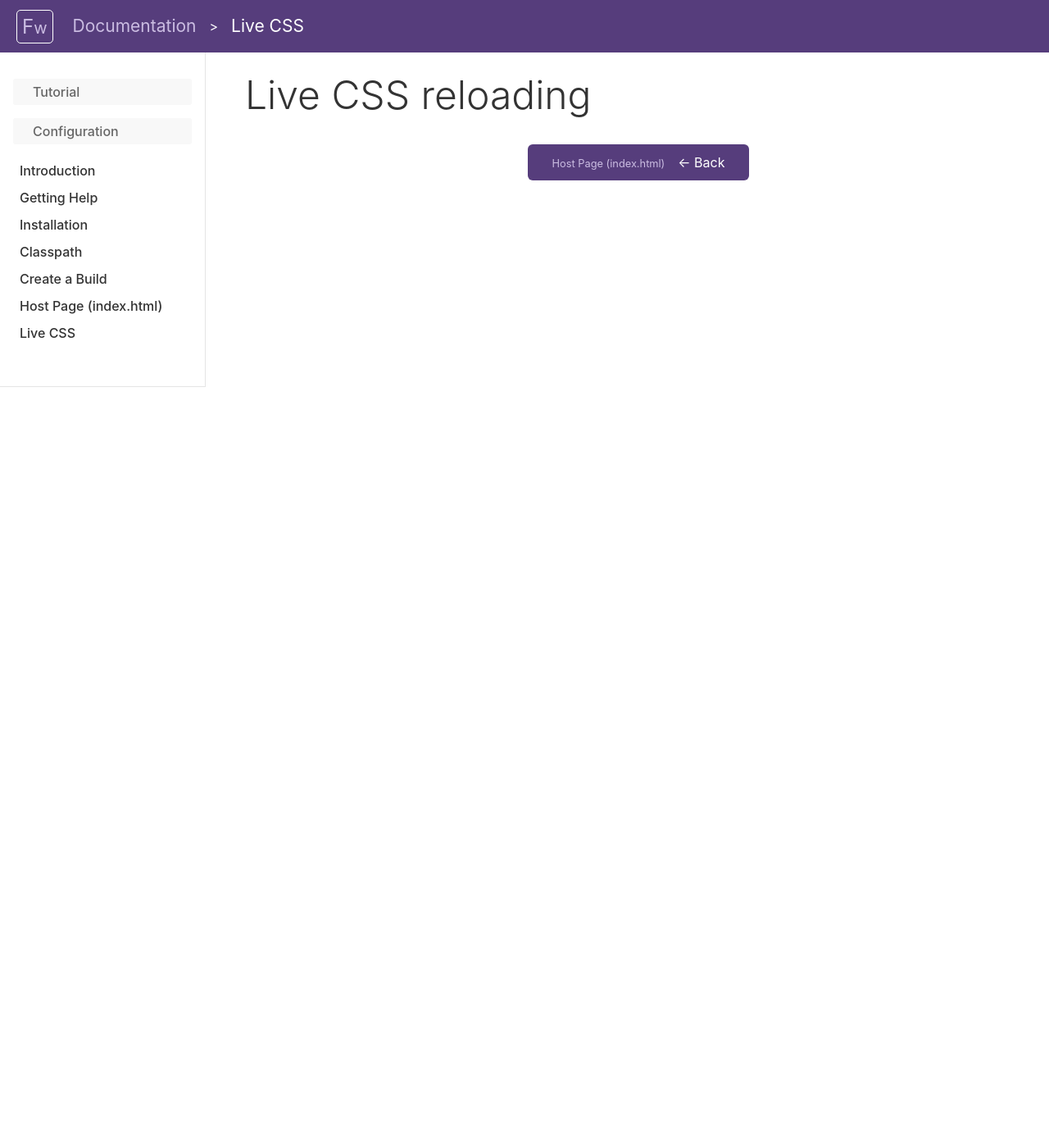
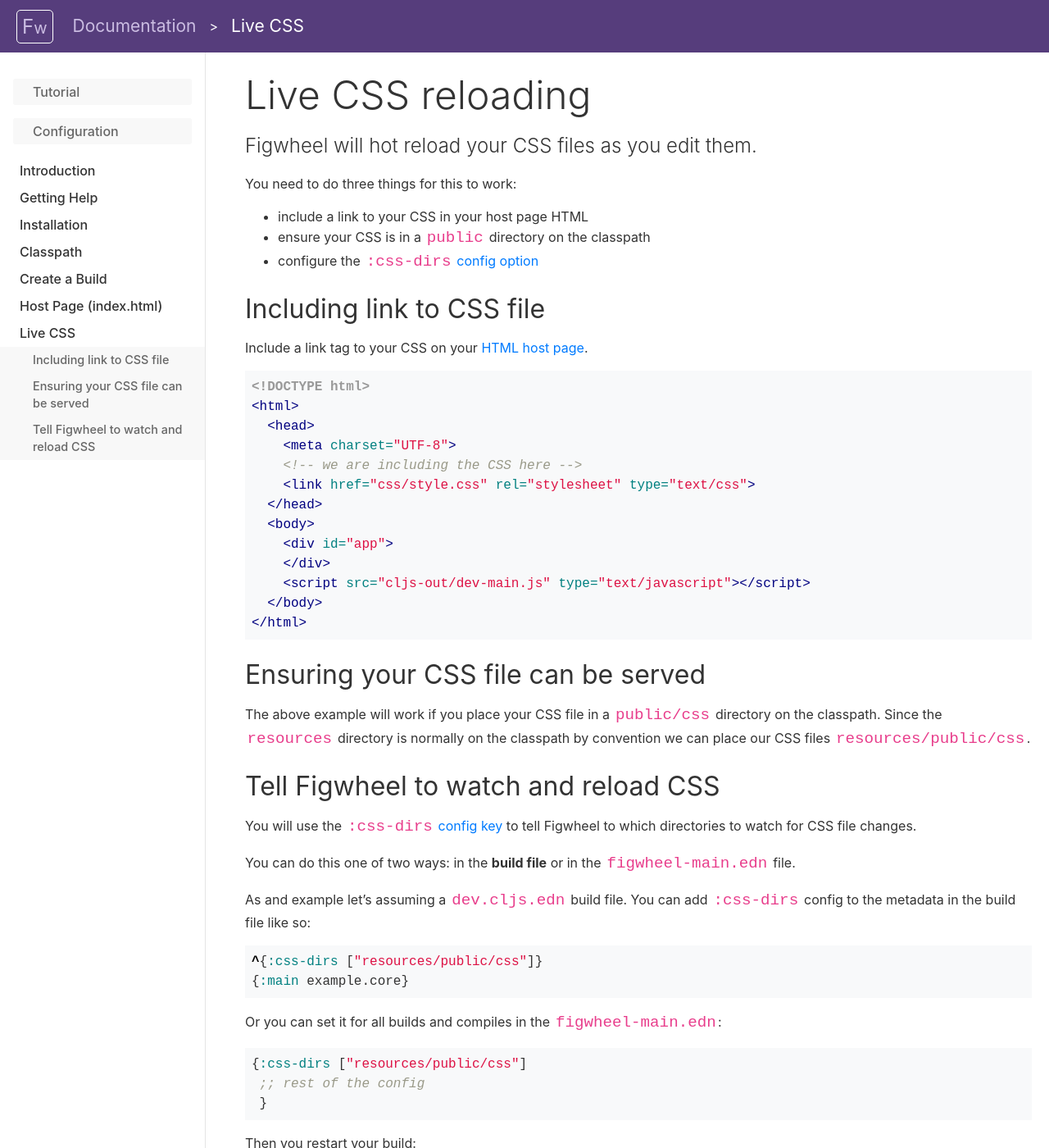
Before and after one commit to bhauman/figwheel-main, a Jekyll site: the page built from docs/docs/live_css.md, in a window 1280 px wide and 1400 px high. Shown: the whole window at 82% size. Built offline with Jekyll 4.4.1, drawn with Linux system fonts in a browser that asks for light colours; some of the changed text lies outside the part shown.

Commit message:
update live CSS doc

````diff
--- a/docs/docs/live_css.md
+++ b/docs/docs/live_css.md
@@ -6,3 +6,74 @@
 ---
 
 # Live CSS reloading
+
+<div class="lead-in">Figwheel will hot reload your CSS files as you edit them.</div>
+
+You need to do three things for this to work:
+
+* include a link to your CSS in your host page HTML
+* ensure your CSS is in a `public` directory on the classpath
+* configure the [`:css-dirs` config option][css-dirs]
+
+## Including link to CSS file
+
+Include a link tag to your CSS on your [HTML host page](your_host_page).
+
+```html
+<!DOCTYPE html>
+<html>
+  <head>
+    <meta charset="UTF-8">
+    <!-- we are including the CSS here -->
+    <link href="css/style.css" rel="stylesheet" type="text/css">
+  </head>
+  <body>
+    <div id="app">
+    </div>
+    <script src="cljs-out/dev-main.js" type="text/javascript"></script>
+  </body>
+</html>
+```
+
+## Ensuring your CSS file can be served
+
+The above example will work if you place your CSS file in a
+`public/css` directory on the classpath. Since the `resources`
+directory is normally on the classpath by convention we can place our
+CSS files `resources/public/css`.
+
+## Tell Figwheel to watch and reload CSS
+
+You will use the [`:css-dirs` config key][css-dirs] to tell Figwheel
+to which directories to watch for CSS file changes.
+
+You can do this one of two ways: in the **build file** or in the
+`figwheel-main.edn` file.
+
+As and example let's assuming a `dev.cljs.edn` build file. You can add
+`:css-dirs` config to the metadata in the build file like so:
+
+```clojure
+^{:css-dirs ["resources/public/css"]}
+{:main example.core}
+```
+
+Or you can set it for all builds and compiles in the `figwheel-main.edn`:
+
+```clojure
+{:css-dirs ["resources/public/css"]
+ ;; rest of the config
+ }
+```
+
+Then you restart your build:
+
+```shell
+clojure -m figwheel.main -b dev -r
+```
+
+Now you should be able to edit and save the
+`resources/public/css/style.css` file and see the changes rendered
+live in your application.
+
+[css-dirs]: ../config-options#css-dirs
````
